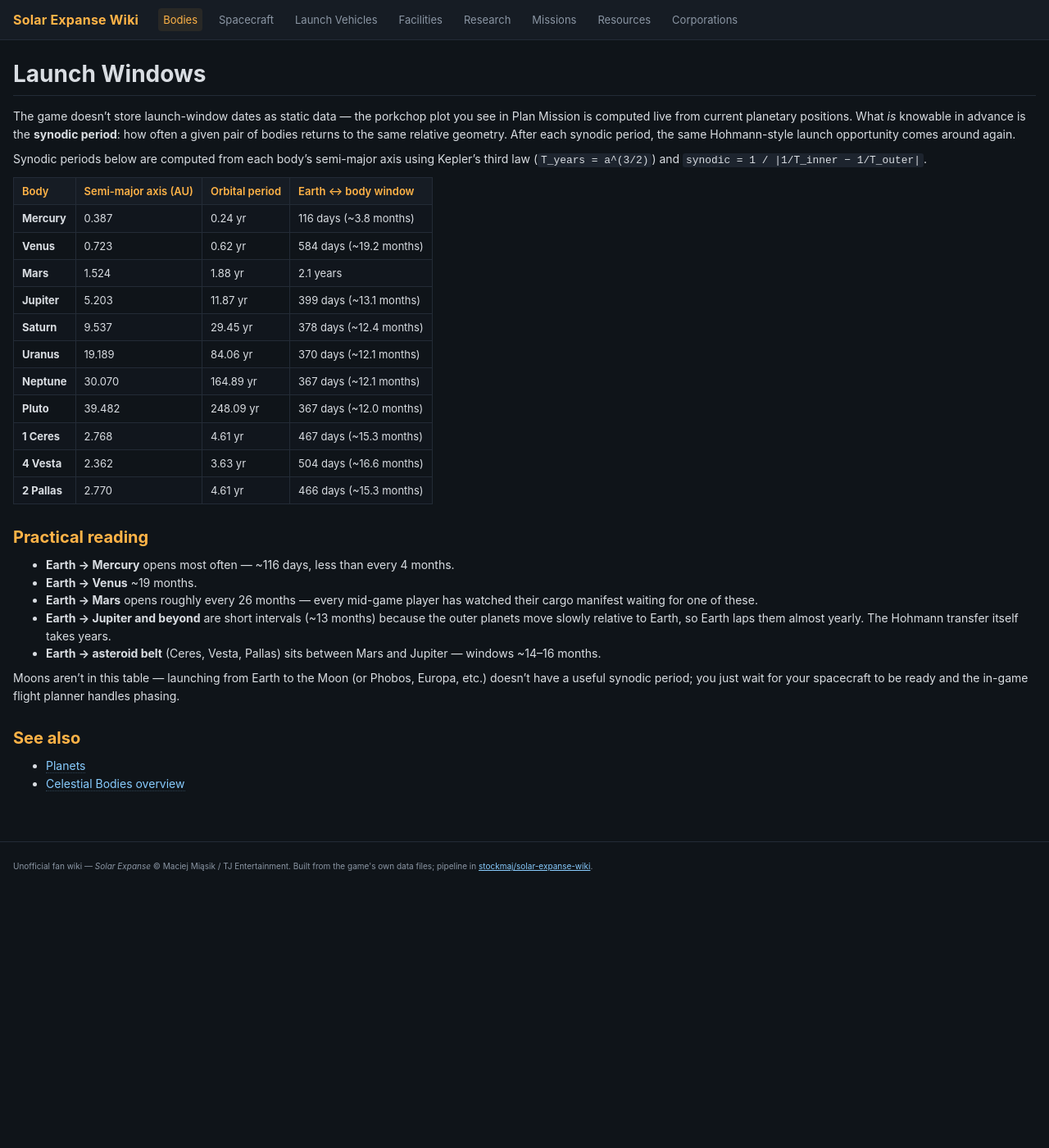
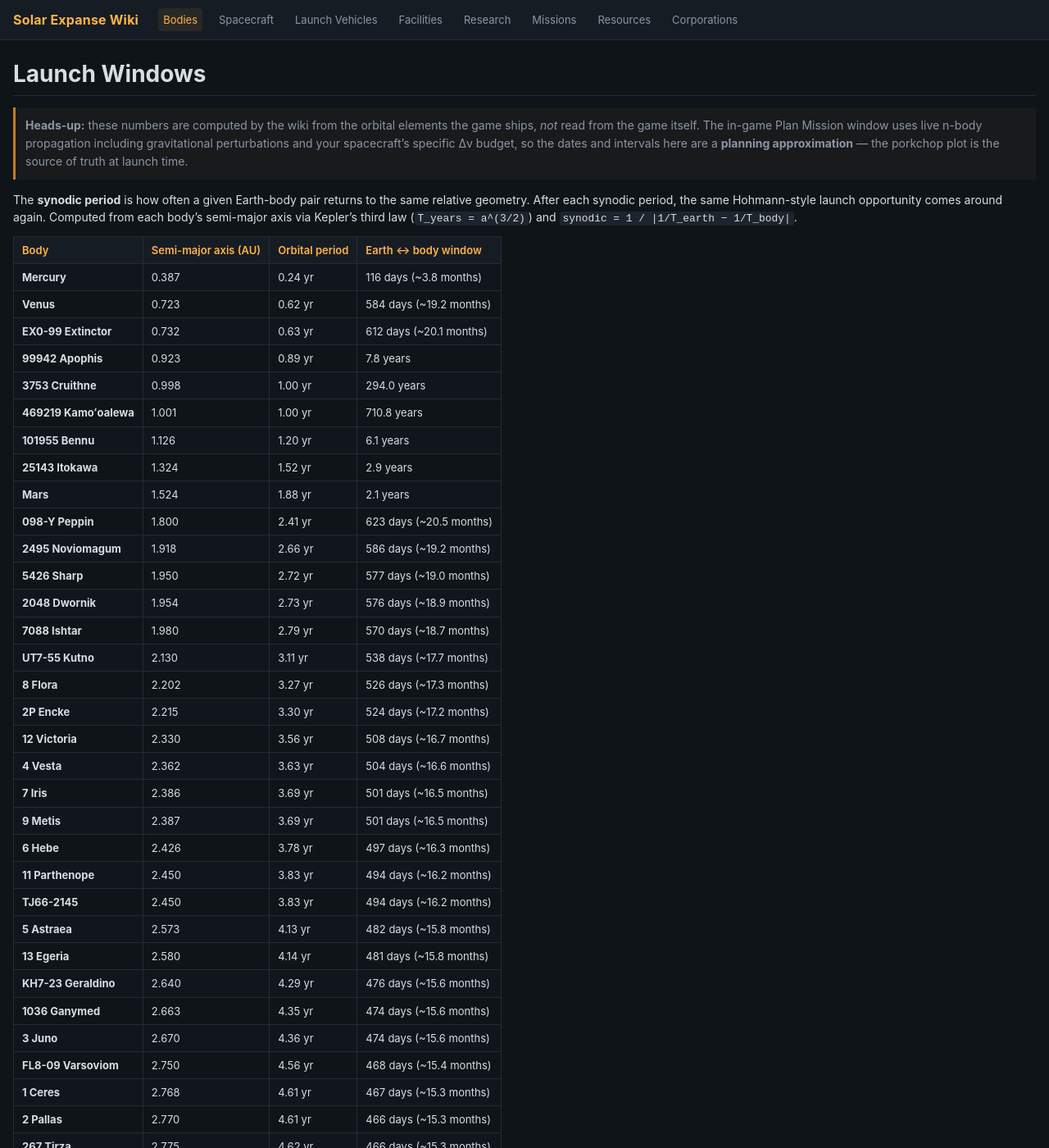
Before and after one commit to stockmaj/solar-expanse-wiki, a Jekyll site: the page built from docs/celestial-bodies/launch-windows.md, in a window 1280 px wide and 1400 px high. Shown: the whole window at 82% size. Built offline with Jekyll 4.4.1, drawn with Linux system fonts in a browser that asks for light colours; our own code applies the rules of GitHub Pages for plain Markdown files; some of the changed text lies outside the part shown.

Commit message:
Fix stray ) breaking launch-windows build; regen with expanded body list

```diff
--- a/docs/celestial-bodies/launch-windows.md
+++ b/docs/celestial-bodies/launch-windows.md
@@ -1,29 +1,80 @@
 # Launch Windows
 
-The game doesn't store launch-window dates as static data — the porkchop
-plot you see in Plan Mission is computed live from current planetary
-positions. What *is* knowable in advance is the **synodic period**: how
-often a given pair of bodies returns to the same relative geometry. After
-each synodic period, the same Hohmann-style launch opportunity comes around
-again.
+> **Heads-up:** these numbers are computed by the wiki from the orbital
+> elements the game ships, *not* read from the game itself.  The in-game
+> Plan Mission window uses live n-body propagation including gravitational
+> perturbations and your spacecraft's specific Δv budget, so the dates and
+> intervals here are a **planning approximation** — the porkchop plot is
+> the source of truth at launch time.
 
-Synodic periods below are computed from each body's semi-major axis using
-Kepler's third law (`T_years = a^(3/2)`) and `synodic = 1 / |1/T_inner −
-1/T_outer|`.
+The **synodic period** is how often a given Earth-body pair returns to the
+same relative geometry.  After each synodic period, the same Hohmann-style
+launch opportunity comes around again.  Computed from each body's
+semi-major axis via Kepler's third law (`T_years = a^(3/2)`) and
+`synodic = 1 / |1/T_earth − 1/T_body|`.
 
-| Body | Semi-major axis (AU) | Orbital period | Earth ↔ body window |
+| Body | <span title="Average distance from the Sun in astronomical units (1 AU = Earth's distance)">Semi-major axis (AU)</span> | <span title="Time for one orbit around the Sun, derived from a via Kepler's third law">Orbital period</span> | <span title="Interval between consecutive Hohmann-style launch opportunities from Earth — the synodic period">Earth ↔ body window</span> |
 | --- | --- | --- | --- |
 | **Mercury** | 0.387 | 0.24 yr | 116 days (~3.8 months) |
 | **Venus** | 0.723 | 0.62 yr | 584 days (~19.2 months) |
+| **EX0-99 Extinctor** | 0.732 | 0.63 yr | 612 days (~20.1 months) |
+| **99942 Apophis** | 0.923 | 0.89 yr | 7.8 years |
+| **3753 Cruithne** | 0.998 | 1.00 yr | 294.0 years |
+| **469219 Kamoʻoalewa** | 1.001 | 1.00 yr | 710.8 years |
+| **101955 Bennu** | 1.126 | 1.20 yr | 6.1 years |
+| **25143 Itokawa** | 1.324 | 1.52 yr | 2.9 years |
 | **Mars** | 1.524 | 1.88 yr | 2.1 years |
+| **098-Y Peppin** | 1.800 | 2.41 yr | 623 days (~20.5 months) |
+| **2495 Noviomagum** | 1.918 | 2.66 yr | 586 days (~19.2 months) |
+| **5426 Sharp** | 1.950 | 2.72 yr | 577 days (~19.0 months) |
+| **2048 Dwornik** | 1.954 | 2.73 yr | 576 days (~18.9 months) |
+| **7088 Ishtar** | 1.980 | 2.79 yr | 570 days (~18.7 months) |
+| **UT7-55 Kutno** | 2.130 | 3.11 yr | 538 days (~17.7 months) |
+| **8 Flora** | 2.202 | 3.27 yr | 526 days (~17.3 months) |
+| **2P Encke** | 2.215 | 3.30 yr | 524 days (~17.2 months) |
+| **12 Victoria** | 2.330 | 3.56 yr | 508 days (~16.7 months) |
+| **4 Vesta** | 2.362 | 3.63 yr | 504 days (~16.6 months) |
+| **7 Iris** | 2.386 | 3.69 yr | 501 days (~16.5 months) |
+| **9 Metis** | 2.387 | 3.69 yr | 501 days (~16.5 months) |
+| **6 Hebe** | 2.426 | 3.78 yr | 497 days (~16.3 months) |
+| **11 Parthenope** | 2.450 | 3.83 yr | 494 days (~16.2 months) |
+| **TJ66-2145** | 2.450 | 3.83 yr | 494 days (~16.2 months) |
+| **5 Astraea** | 2.573 | 4.13 yr | 482 days (~15.8 months) |
+| **13 Egeria** | 2.580 | 4.14 yr | 481 days (~15.8 months) |
+| **KH7-23 Geraldino** | 2.640 | 4.29 yr | 476 days (~15.6 months) |
+| **1036 Ganymed** | 2.663 | 4.35 yr | 474 days (~15.6 months) |
+| **3 Juno** | 2.670 | 4.36 yr | 474 days (~15.6 months) |
+| **FL8-09 Varsoviom** | 2.750 | 4.56 yr | 468 days (~15.4 months) |
+| **1 Ceres** | 2.768 | 4.61 yr | 467 days (~15.3 months) |
+| **2 Pallas** | 2.770 | 4.61 yr | 466 days (~15.3 months) |
+| **267 Tirza** | 2.775 | 4.62 yr | 466 days (~15.3 months) |
+| **PC0-01 Kurai** | 2.801 | 4.69 yr | 464 days (~15.3 months) |
+| **PW4-13 Rider** | 3.010 | 5.22 yr | 452 days (~14.8 months) |
+| **368 Haidea** | 3.070 | 5.38 yr | 449 days (~14.7 months) |
+| **10 Hygiea** | 3.142 | 5.57 yr | 445 days (~14.6 months) |
+| **AB2-38 Dover** | 3.220 | 5.78 yr | 442 days (~14.5 months) |
+| **BG1-65 Usher** | 3.330 | 6.08 yr | 437 days (~14.4 months) |
+| **MP3-87 Nosfer** | 3.450 | 6.41 yr | 433 days (~14.2 months) |
+| **TT-9025** | 3.540 | 6.66 yr | 430 days (~14.1 months) |
+| **ZZ9-01 Nebulavsky** | 3.670 | 7.03 yr | 426 days (~14.0 months) |
+| **4P Faye** | 3.838 | 7.52 yr | 421 days (~13.8 months) |
+| **KB5-98 Kris** | 3.910 | 7.73 yr | 420 days (~13.8 months) |
+| **2312 Duboshin** | 3.970 | 7.91 yr | 418 days (~13.7 months) |
+| **DE8-42 Sunset** | 4.000 | 8.00 yr | 417 days (~13.7 months) |
+| **279 Thule** | 4.260 | 8.79 yr | 412 days (~13.5 months) |
+| **659 Nestor** | 5.170 | 11.76 yr | 399 days (~13.1 months) |
 | **Jupiter** | 5.203 | 11.87 yr | 399 days (~13.1 months) |
+| **617 Patroclus** | 5.209 | 11.89 yr | 399 days (~13.1 months) |
+| **588 Achilles** | 5.209 | 11.89 yr | 399 days (~13.1 months) |
+| **1172 Aneas** | 5.218 | 11.92 yr | 399 days (~13.1 months) |
+| **3317 Paris** | 5.222 | 11.93 yr | 399 days (~13.1 months) |
+| **624 Hektor** | 5.257 | 12.05 yr | 398 days (~13.1 months) |
+| **911 Agamemnon** | 5.277 | 12.12 yr | 398 days (~13.1 months) |
 | **Saturn** | 9.537 | 29.45 yr | 378 days (~12.4 months) |
+| **1P Halley** | 17.834 | 75.31 yr | 370 days (~12.2 months) |
 | **Uranus** | 19.189 | 84.06 yr | 370 days (~12.1 months) |
 | **Neptune** | 30.070 | 164.89 yr | 367 days (~12.1 months) |
 | **Pluto** | 39.482 | 248.09 yr | 367 days (~12.0 months) |
-| **1 Ceres** | 2.768 | 4.61 yr | 467 days (~15.3 months) |
-| **4 Vesta** | 2.362 | 3.63 yr | 504 days (~16.6 months) |
-| **2 Pallas** | 2.770 | 4.61 yr | 466 days (~15.3 months) |
 
 ## Practical reading
 
@@ -34,12 +85,33 @@ watched their cargo manifest waiting for one of these.
 - **Earth → Jupiter and beyond** are short intervals (~13 months) because the
 outer planets move slowly relative to Earth, so Earth laps them almost
 yearly.  The Hohmann transfer itself takes years.
-- **Earth → asteroid belt** (Ceres, Vesta, Pallas) sits between Mars and
-Jupiter — windows ~14–16 months.
+- Asteroid-belt bodies sit between Mars and Jupiter — windows ~14–16 months.
 
-Moons aren't in this table — launching from Earth to the Moon (or Phobos,
-Europa, etc.) doesn't have a useful synodic period; you just wait for your
-spacecraft to be ready and the in-game flight planner handles phasing.
+Moons aren't here — launching from Earth to the Moon (or Phobos, Europa, etc.)
+doesn't have a useful synodic period; you wait for your spacecraft to be
+ready and the in-game flight planner handles phasing.
+
+## Next windows from a chosen date
+
+Enter an in-game date and the calculator shows the next five Earth-departure
+launch windows for each of the eight other planets.  Same caveat: this is a
+Keplerian approximation anchored at the game's epoch of orbital data.  The
+*spacing* between windows is reliable; the *absolute dates* may drift from
+the in-game porkchop plot by days to weeks.
+
+<div class="calc">
+<label>Start date: <input type="date" id="calc-date" value="2050-01-01"></label>
+<table id="calc-result">
+<thead><tr><th>Body</th><th colspan="5">Next five Earth-departure windows</th></tr></thead>
+<tbody></tbody>
+</table>
+</div>
+
+<script>
+window.LAUNCH_WINDOW_BODIES = [{"name":"Mercury","a":0.3870993,"synodic":0.31724999860156355,"longitude":252.25032},{"name":"Venus","a":0.7233357,"synodic":1.59868680677929,"longitude":181.9791},{"name":"Mars","a":1.52371,"synodic":2.135277732647386,"longitude":0},{"name":"Jupiter","a":5.202887,"synodic":1.0920175714534552,"longitude":34.396442},{"name":"Saturn","a":9.536676,"synodic":1.0351501340401874,"longitude":49.954243},{"name":"Uranus","a":19.18917,"synodic":1.012041168951091,"longitude":313.2381},{"name":"Neptune","a":30.06992,"synodic":1.0061031140817773,"longitude":0},{"name":"Pluto","a":39.48212,"synodic":1.004048700627213,"longitude":238.92903}];
+window.LAUNCH_WINDOW_EARTH = {"a":1.000001,"longitude":168};
+</script>
+<script src="{{ '/assets/js/launch-windows.js' | relative_url }}"></script>
 
 ## See also
 
```
Also changed, not shown: 1 other file.
